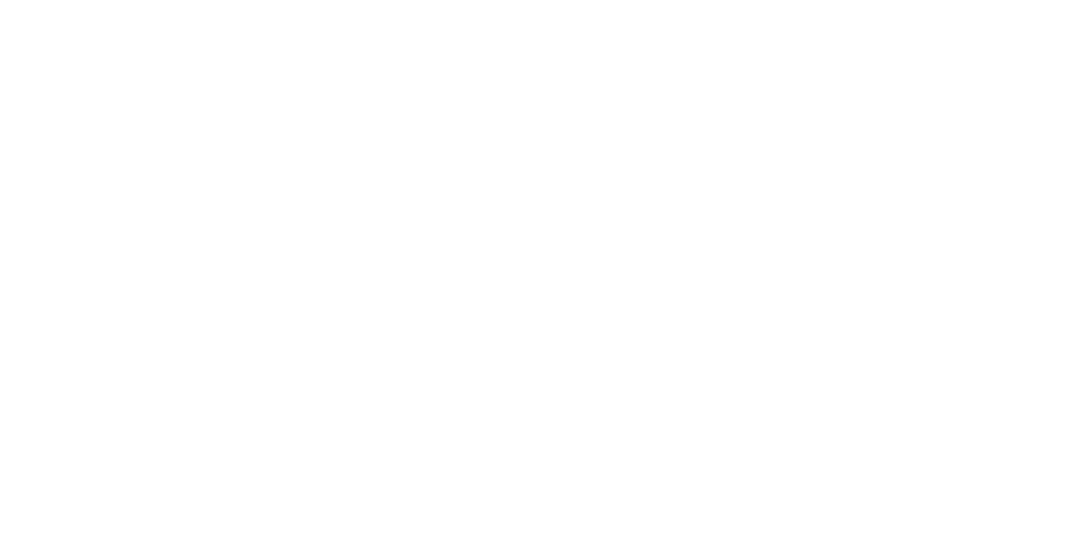
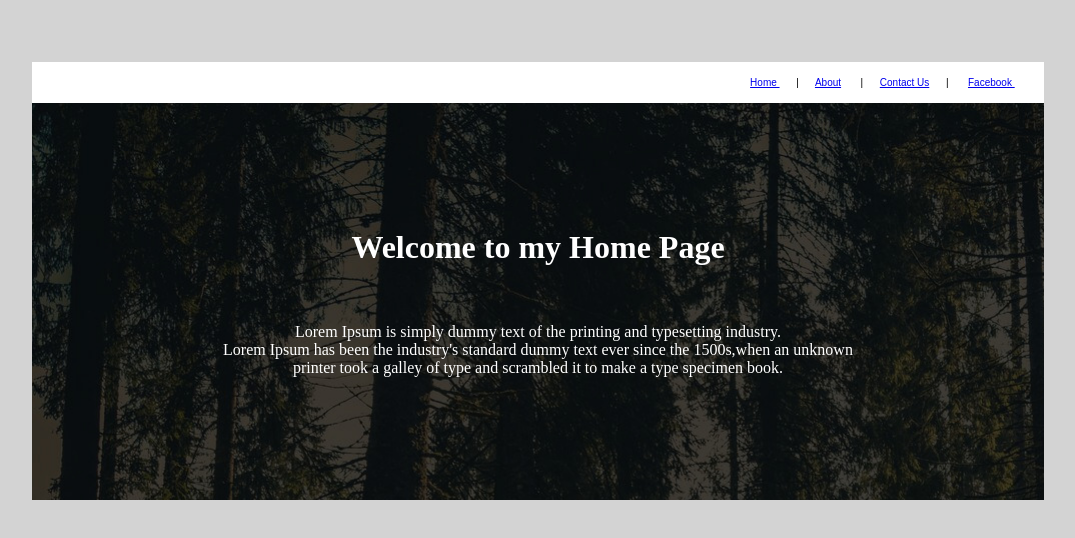
Before and after one commit to Arcee28/prelim-cabilangan-arcee-bsit-1A, a plain HTML site: page index.html in a window 1280 px wide. Shown: the whole page, without its empty margins (102-1177 px from the left). Drawn offline with Linux system fonts and the light colour scheme.

Commit message:
files adjusted

```diff
--- a/index.html
+++ b/index.html
@@ -3,7 +3,29 @@
 <head>
 	<title>Home</title>
 </head>
-<body>
+<body bgcolor="lightgray"> <br>
+
+<table width="80%" align="center" cellpadding="5" cellspacing="10" bgcolor="white">
+<tr align = "right" > <br> <br>
+
+	<td colspan="4">
+<p>
+	<font face="arial" size=1> <a href="index html">Home </a>&nbsp &nbsp &nbsp |&nbsp &nbsp &nbsp
+	<font face="arial"> <a href="index html">About</a> &nbsp &nbsp &nbsp |&nbsp &nbsp &nbsp
+	<font face="arial"> <a href="index html">Contact Us</a> &nbsp &nbsp &nbsp| &nbsp &nbsp &nbsp
+	<font face="arial"> <a href="index html">Facebook </a>&nbsp &nbsp &nbsp
+</p> </font> </td> </tr> </table>
+
+	<table width="80%" align="center" cellpadding="15" cellspacing="0" background=img/forrest.jpg>
+	<tr align = "center" >
+
+	<td>
+	<h1  font face="arial" size=3 style="color:white"><br><br><br>Welcome to my Home Page</h1>
+	<p style=color:white><br><br>Lorem Ipsum is simply dummy text of the printing and typesetting industry. <br>Lorem Ipsum has been the industry's standard dummy text ever since the 1500s,when an unknown <br>printer took a galley of type and scrambled it to make a type specimen book.
+<br><br><br><br><br><br><br>
+</font></p></tr></table></td>
+
 
 </body>
+
 </html>
```
Also changed, not shown: img/city.jpg (added), img/farm.jpg (added), img/forrest.jpg (added), img/item1.png (added), img/item2.png (added), img/item3.png (added), img/item4.png (added), img/mail.svg (added), img/ocean.jpg (added).
